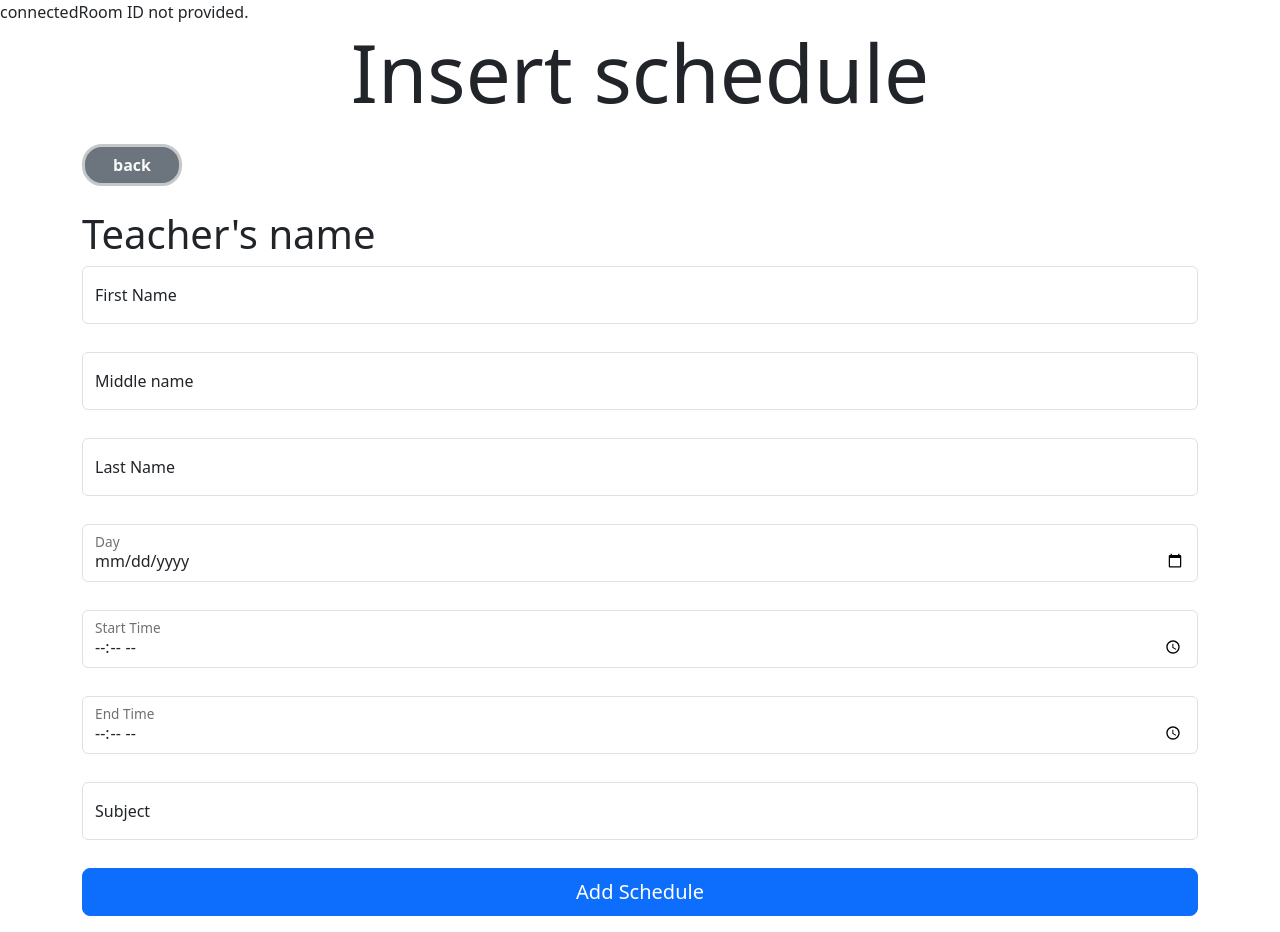
After one commit to Mhejz/BACKUP_Web_Project, a PHP site: page /insert_sch_itbRoom1.php in a window 1280 px wide. The commit adds this page. Run offline with PHP 8.4, Linux system fonts and the light colour scheme.

Commit message:
nagana palang ung itb room up sa room1 and room2

```diff
--- /dev/null
+++ b/insert_sch_itbRoom1.php
@@ -0,0 +1,87 @@
+<?php
+include('config/dbcon.php');
+
+// Tingnan kung ang 'roomID' parameter ay nasa URL
+if (isset($_GET['roomID'])) {
+    $roomId = $_GET['roomID'];
+
+    // Dito ay maaari mong gamitin ang $roomId sa iyong script
+    // Halimbawa, ito'y pwedeng gamitin sa pag-query sa database
+    echo "Room ID: " . $roomId;
+    // echo "<script>var id = $roomId;</script>";
+} else {
+    // Handle the case when 'roomID' parameter is not set
+    echo "Room ID not provided.";
+}
+?>
+
+<!DOCTYPE html>
+<html lang="en">
+<head>
+    <?php include('include/header.php')?>
+    <!-- BOOTSTRAP CSS -->
+    <link rel="stylesheet" href="assets/css/bootstrap.min.css">
+    <title>Document</title>
+</head>
+<body>
+    <h1 class="display-1 text-center">Insert schedule</h1>
+
+    <div class="container">
+        <main class="">
+        <a href="rooms/itb_room/itb_room_up.php" class="btn bg-secondary border-3 border-secondary-subtle mt-3 fw-bold text-light" style="border-radius: 20px; width: 100px;">back</a>
+            <br><br>
+                <h1 class="display-6">Teacher's name</h1>
+                <form method="POST" action="function/function.php">
+                    <!-- Assuming you set $roomId in your previous page -->
+                    <input type="hidden" name="data-room-id" value="<?php echo isset($roomId) ? $roomId : ''; ?>">
+
+                    <div class="form-floating">
+                        <input type="text" class="form-control mb-1" id="txtFirstname" name="txtFirstname" placeholder="First Name">
+                        <label for="txtFirstname">First Name</label>
+                    </div>
+                    <br>
+                    <div class="form-floating">
+                        <input type="text" class="form-control mb-1" id="txtMiddlename" name="txtMiddlename" placeholder="Middle Name">
+                        <label for="txtMiddlename">Middle name</label>
+                    </div>
+                    <br>
+                    <div class="form-floating">
+                        <input type="text" class="form-control mb-1" id="txtLastname" name="txtLastname" placeholder="Last Name">
+                        <label for="txtLastname">Last Name</label>
+                    </div>
+                    <br>
+                    <div class="form-floating">
+                        <input type="date" class="form-control mb-1" id="txtDate" name="txtDate" placeholder="Day" required>
+                        <label for="txtDate">Day</label>
+                    </div>
+                    <br>
+                    <div class="form-floating">
+                        <input type="time" class="form-control mb-1" id="txtTime" name="txtTime" placeholder="Time" required>
+                        <label for="txtTime">Start Time</label>
+                    </div>
+                    <br>
+                    <div class="form-floating">
+                        <input type="time" class="form-control mb-1" id="txtTime" name="txtTime" placeholder="Time" required>
+                        <label for="txtTime">End Time</label>
+                    </div>
+                    <br>
+                    <div class="form-floating">
+                        <input type="text" class="form-control mb-1" id="txtSubject" name="txtSubject" placeholder="Subject" required>
+                        <label for="txtSubject">Subject</label>
+                    </div>
+                    <br>
+
+
+                    <button class="w-100 btn btn-lg btn-primary" type="submit" id="btnAdd" name="btnAdd">Add Schedule</button>
+                </form>
+            </main>
+        </div>
+
+    <!-- BOOSTRAP JS -->
+    <script src="assets/js/bootstrap.min.js"></script>
+    <!-- CUSTOME JAVA SCRIPT -->
+    <script>
+        // document.getElementById('hiddenId').value = id;
+    </script>
+</body>
+</html>
```
Also changed, not shown: function/function.php (+4 -4 lines), insert_sch_itbRoom2.php (renamed from insert_schedule.php, +0 -9 lines), rooms/itb_room/itb_room_up.php (+11 -5 lines), view_schedule.php (+79 -1 lines).
